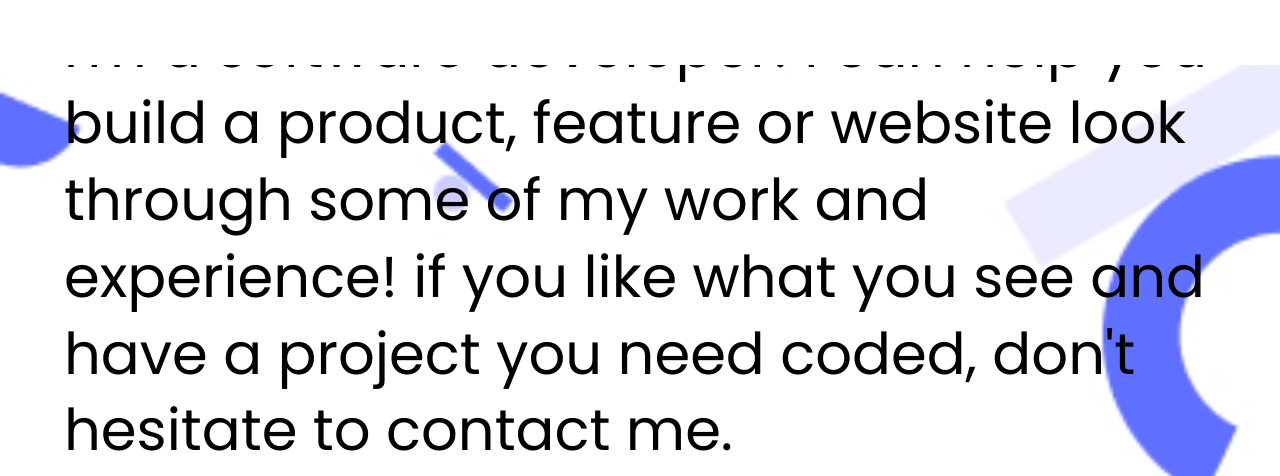
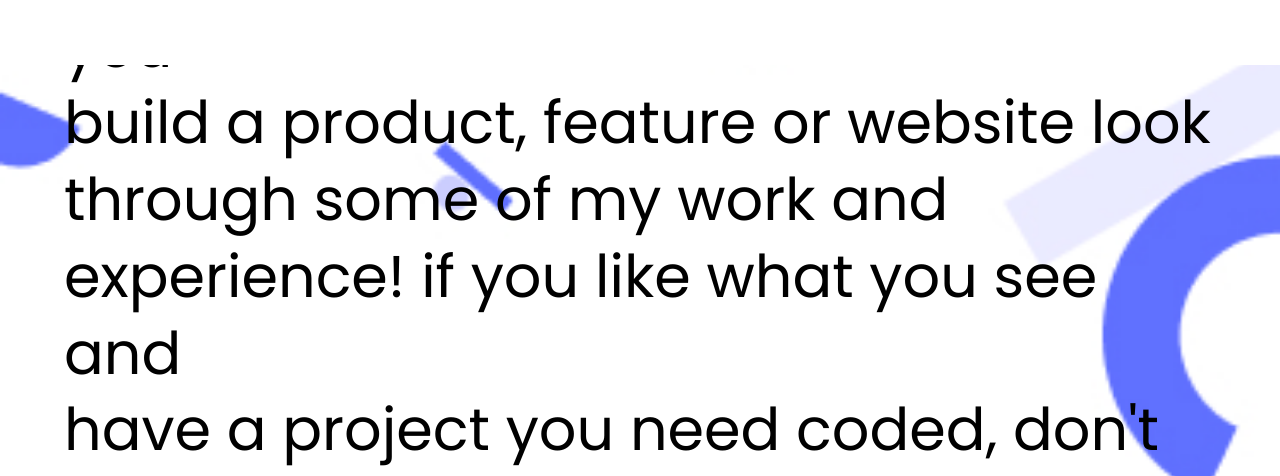
Before and after one commit to Godedict/Portfolio-Setup, a plain HTML site: page index.html in a window 1280 px wide. Shown: the part 205-681 px from the top of the page. Drawn offline with Linux system fonts and the light colour scheme.

Commit message:
background image and text styling implemented

```diff
--- a/style.css
+++ b/style.css
@@ -75,7 +75,7 @@ body {
 .aboutme p {
   padding-top: 3vw;
   font-weight: 500;
-  font-size: 4.5vw;
+  font-size: 4.6vw;
   line-height: 6vw;
 }
 
```
